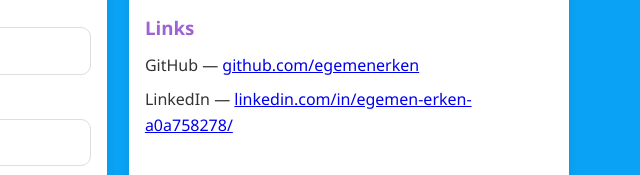
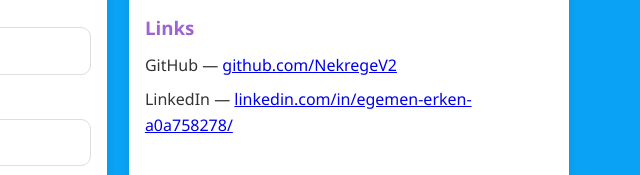
Before and after one commit to GMT-458-Web-GIS/personal-web-page-NekregeV2, a plain HTML site: page contact.html in a window 1280 px wide. Shown: the part 512-687 px from the top of the page, 571-1211 px from the left. Drawn offline with Linux system fonts and the light colour scheme.

Commit message:
Links edited

```diff
--- a/contact.html
+++ b/contact.html
@@ -89,7 +89,7 @@
 
         <h3 style="margin-top:16px;">Links</h3>
         <ul class="list">
-          <li>GitHub — <a href="https://github.com/NekregeV2" target="_blank" rel="noopener">github.com/egemenerken</a></li>
+          <li>GitHub — <a href="https://github.com/NekregeV2" target="_blank" rel="noopener">github.com/NekregeV2</a></li>
           <li>LinkedIn — <a href="#" target="_blank" rel="noopener">linkedin.com/in/egemen-erken-a0a758278/</a></li>
         </ul>
       </aside>
```
